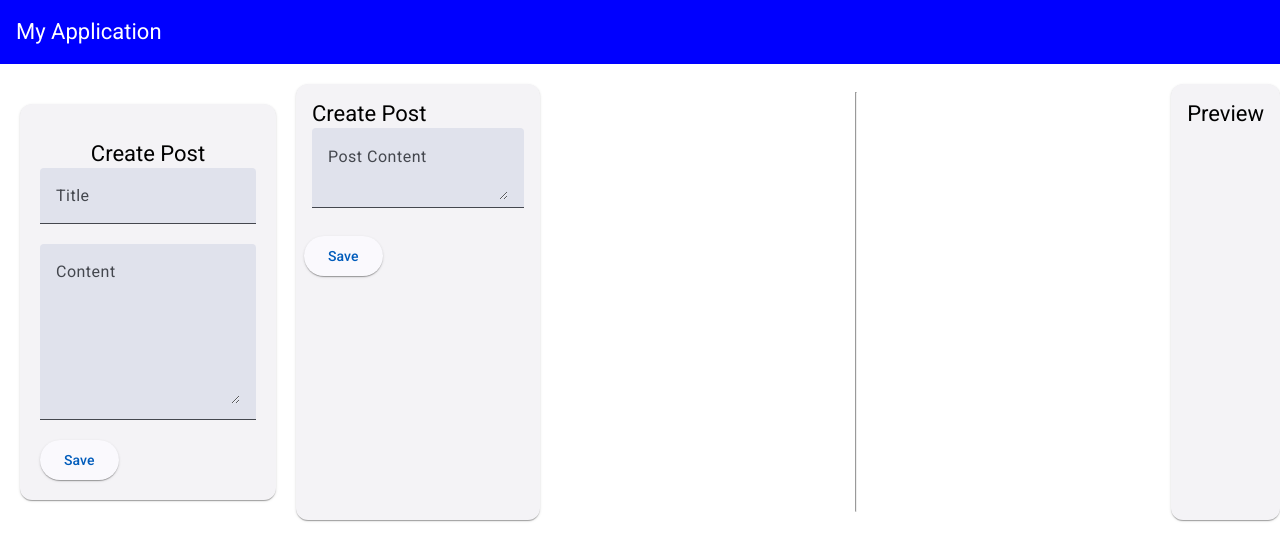
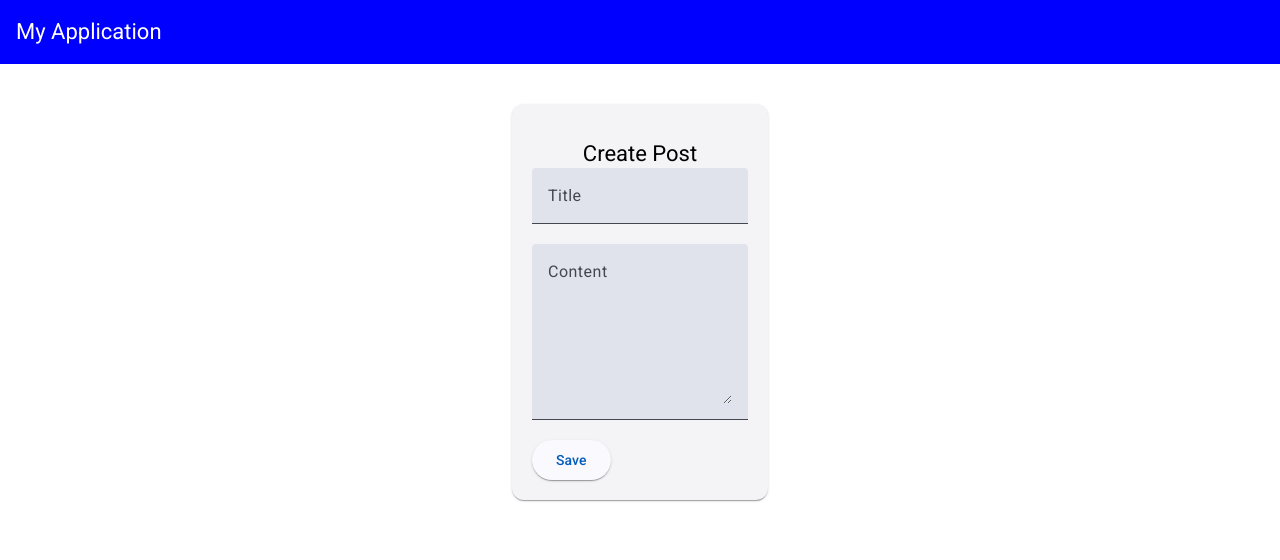
Before and after one commit to Capsaicin-Enthusiast/canon, an Angular app: page / in a window 1280 px wide. Shown: the top 560 px of the page. Built offline with nearby package versions, Linux system fonts and the light colour scheme.

Commit message:
refactor: remove unused post creation and preview components from template

```diff
--- a/src/app/post/post-create/post-create.component.html
+++ b/src/app/post/post-create/post-create.component.html
@@ -21,27 +21,4 @@
       <button mat-raised-button color="primary" type="submit">Save</button>
     </form>
   </mat-card>
-<mat-card>
-  <mat-card-header>
-    <mat-card-title>Create Post</mat-card-title>
-  </mat-card-header>
-  <mat-card-content>
-    <mat-form-field appearance="fill">
-      <mat-label>Post Content</mat-label>
-      <textarea matInput [(ngModel)]="PostInput"></textarea>
-    </mat-form-field>
-  </mat-card-content>
-  <mat-card-actions>
-    <button mat-raised-button color="primary" (click)="onAddPost()">Save</button>
-  </mat-card-actions>
-</mat-card>
-<hr>
-<mat-card>
-  <mat-card-header>
-    <mat-card-title>Preview</mat-card-title>
-  </mat-card-header>
-  <mat-card-content>
-    <p>{{ NewPost }}</p>
-  </mat-card-content>
-</mat-card>
 </div>
```
